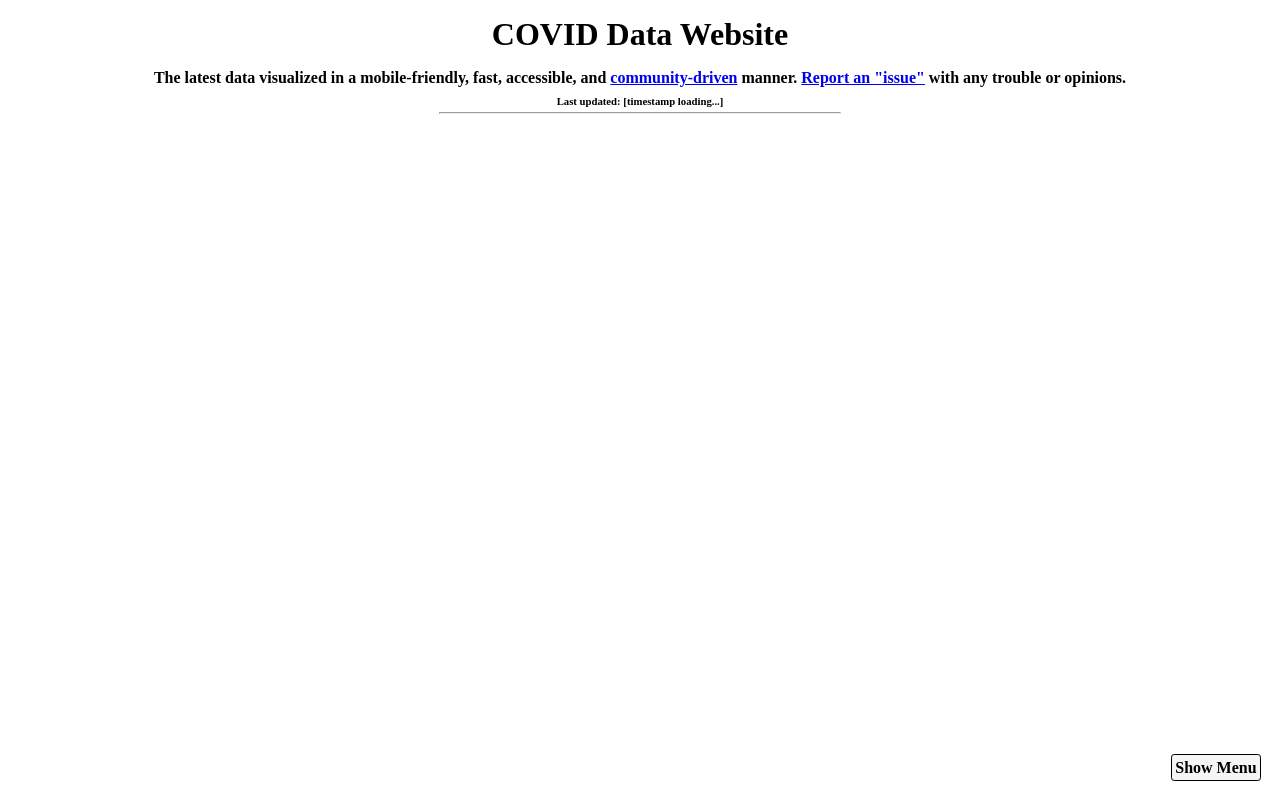
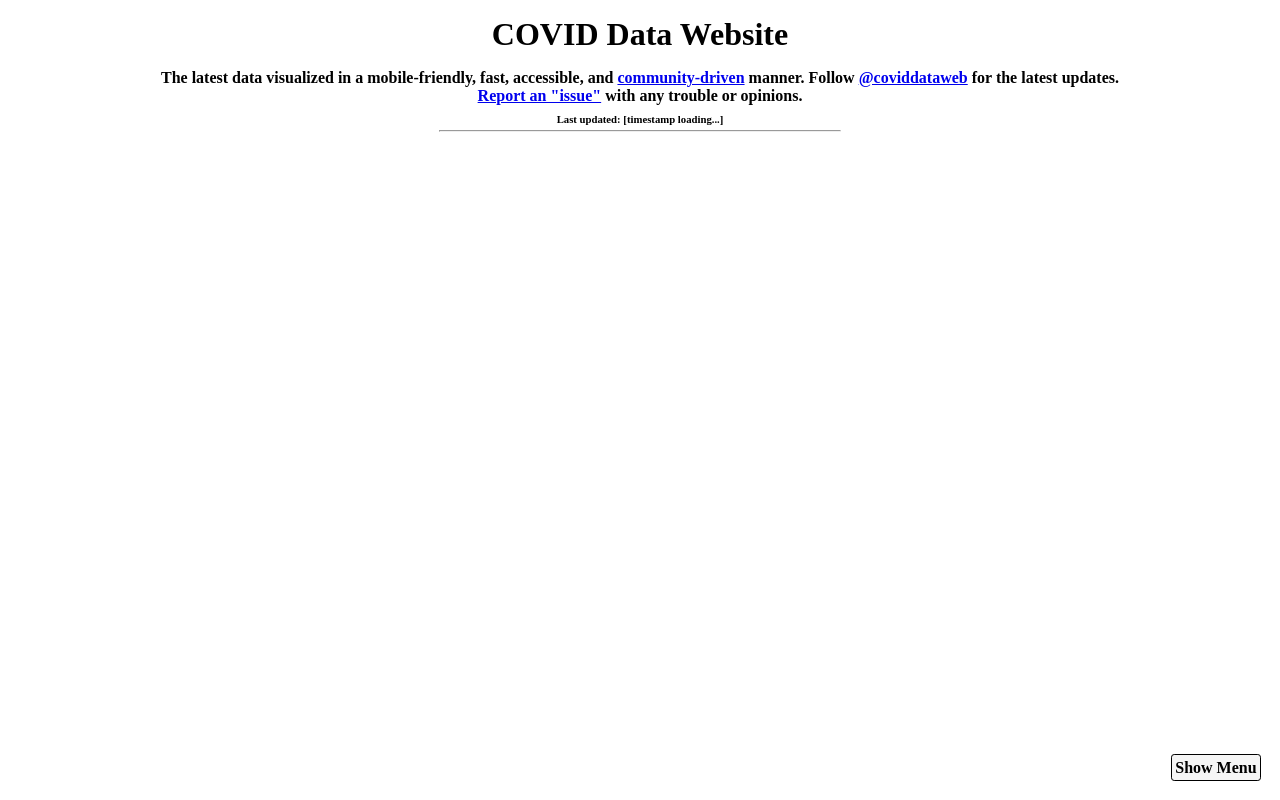
Before and after one commit to trycrmr/covid-data-discovery, a website: page index.html in a window 1280 px wide. Drawn offline with Linux system fonts and the light colour scheme; no server answers.

Commit message:
Adds links to twitter account

```diff
--- a/index.html
+++ b/index.html
@@ -829,6 +829,7 @@ If you do not believe that's the situation, please report an issue (use the link
         <details>
           <summary>About</summary>
           <p>Learn more about this project <a href="https://github.com/trycrmr/covid-data-discovery/blob/master/README.md" target="_blank" rel="noreferrer noopener" alt="Learn more about this project by reading the README on the Github repo">by reading the README on the Github repo</a>.</p>
+          <p>Follow <a href="https://twitter.com/coviddataweb" target="_blank" rel="noreferrer noopener" alt="Link to @coviddataweb's Twitter account">@coviddataweb</a> for the latest updates.</p>
         </details>
         <details>
           <summary>Data Dictionary</summary>
@@ -847,10 +848,11 @@ If you do not believe that's the situation, please report an issue (use the link
         <details>
           <summary>Suggest a Feature</summary>
           <p>Suggest a feature to coviddata.website by <a href="https://github.com/trycrmr/covid-data-discovery/issues" target="_blank" rel="noreferrer noopener" alt="Contact by opening an issue on Github.">opening an issue on Github</a>.</p>
+          <p>Follow <a href="https://twitter.com/coviddataweb" target="_blank" rel="noreferrer noopener" alt="Link to @coviddataweb's Twitter account">@coviddataweb</a> for the latest feature updates.</p>
         </details>
         <details>
           <summary>Contact</summary>
-          <p>Contact contributors to coviddata.website by <a href="https://github.com/trycrmr/covid-data-discovery/issues" target="_blank" rel="noreferrer noopener" alt="Contact by opening an issue on Github.">opening an issue on Github.</a></p>
+          <p>Contact contributors to coviddata.website by <a href="https://github.com/trycrmr/covid-data-discovery/issues" target="_blank" rel="noreferrer noopener" alt="Contact by opening an issue on Github.">opening an issue on Github</a> or message <a href="https://twitter.com/coviddataweb" target="_blank" rel="noreferrer noopener" alt="Link to @coviddataweb's Twitter account">@coviddataweb</a> on Twitter.</p>
         </details>
         <ul class="hide">
           <li><a href="#table">Jump to Table</a></li>
@@ -866,7 +868,7 @@ If you do not believe that's the situation, please report an issue (use the link
   </div>
   <header id="top">
     <h1>COVID Data Website</h1>
-    <h4>The latest data visualized in a mobile-friendly, fast, accessible, and <a href="https://github.com/trycrmr/covid-data-discovery/blob/master/CONTRIBUTING.md" target="_blank" rel="noreferrer noopener" alt="Link to how to contribute to coviddata.website">community-driven</a> manner. <a href="https://github.com/trycrmr/covid-data-discovery/issues" target="_blank" rel="noreferrer noopener" alt="Report an issue on Github.">Report an "issue"</a> with any trouble or opinions.</h4>
+    <h4>The latest data visualized in a mobile-friendly, fast, accessible, and <a href="https://github.com/trycrmr/covid-data-discovery/blob/master/CONTRIBUTING.md" target="_blank" rel="noreferrer noopener" alt="Link to how to contribute to coviddata.website">community-driven</a> manner. Follow <a href="https://twitter.com/coviddataweb" target="_blank" rel="noreferrer noopener" alt="Link to @coviddataweb's Twitter account">@coviddataweb</a> for the latest updates. <a href="https://github.com/trycrmr/covid-data-discovery/issues" target="_blank" rel="noreferrer noopener" alt="Report an issue on Github.">Report an "issue"</a> with any trouble or opinions.</h4>
     <h6><span class="last-updated">Last updated: [timestamp loading...]</span></h6>
     <h6>
     </h6>
```
